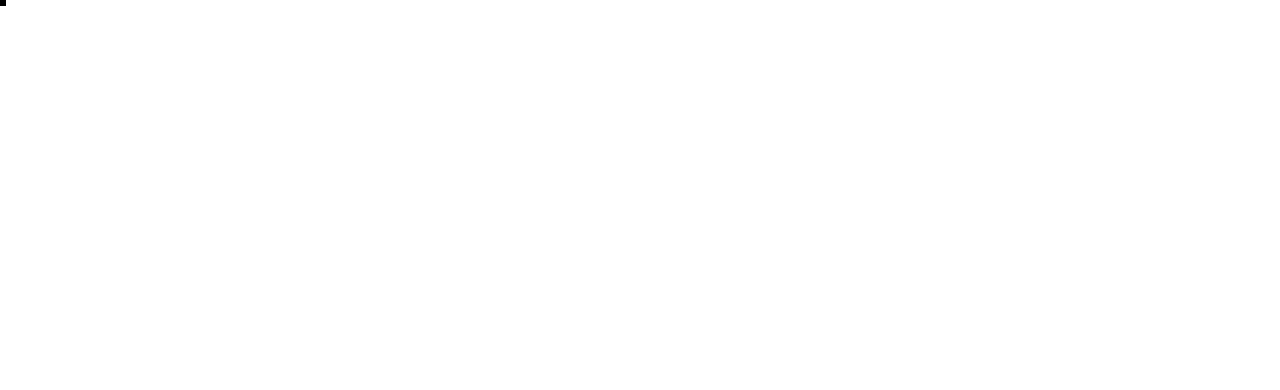
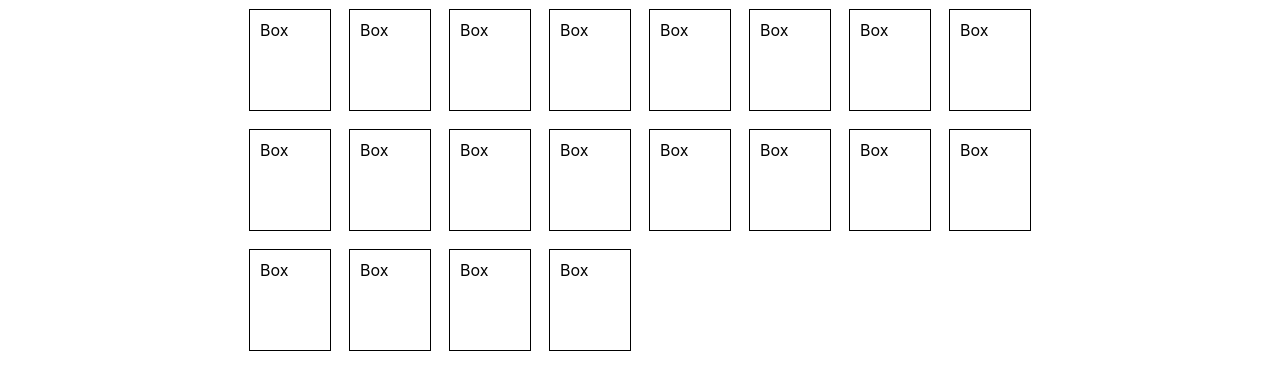
Before and after one commit to ahmedsadman/react-drag-selector, a React (Create React App) app: page / in a window 1280 px wide. Shown: the top 390 px of the page. Built offline with nearby package versions, Linux system fonts and the light colour scheme.

Commit message:
ignore elements marked as draggable

```diff
--- a/src/App.css
+++ b/src/App.css
@@ -1,38 +1,14 @@
-.App {
-  text-align: center;
+.container {
+  display: flex;
+  width: 800px;
+  margin: 0 auto;
+  flex-wrap: wrap;
 }
 
-.App-logo {
-  height: 40vmin;
-  pointer-events: none;
+.box {
+  border: 1px solid black;
+  width: 60px;
+  height: 80px;
+  padding: 10px;
+  margin: 9px;
 }
-
-@media (prefers-reduced-motion: no-preference) {
-  .App-logo {
-    animation: App-logo-spin infinite 20s linear;
-  }
-}
-
-.App-header {
-  background-color: #282c34;
-  min-height: 100vh;
-  display: flex;
-  flex-direction: column;
-  align-items: center;
-  justify-content: center;
-  font-size: calc(10px + 2vmin);
-  color: white;
-}
-
-.App-link {
-  color: #61dafb;
-}
-
-@keyframes App-logo-spin {
-  from {
-    transform: rotate(0deg);
-  }
-  to {
-    transform: rotate(360deg);
-  }
-}
--- a/src/App.js
+++ b/src/App.js
@@ -6,6 +6,7 @@
   const [dragEnd, setDragEnd] = useState(null);
   const [isMouseDown, setIsMouseDown] = useState(true);
   const [selectionBox, setSelectionBox] = useState(null);
+  const [showSelection, setShowSelection] = useState(false);
 
   const calculateBox = (aX, aY, bX, bY) => {
     const x = Math.abs(aX - bX);
@@ -25,17 +26,19 @@
   const onMouseUp = (evt) => {
     evt.preventDefault();
     removeHandlers();
-
-    console.log('drag end', evt.pageX, evt.pageY);
+    setShowSelection(false);
     setIsMouseDown(false);
-    // setDragEnd([evt.pageX, evt.pageY]);
   }
 
   const onMouseDown = (evt) => {
     evt.preventDefault();
+    if (evt.target.dataset.draggable) {
+      return;
+    }
+
     resetSelection();
+    setShowSelection(true);
 
-    console.log('drag start', evt.pageX, evt.pageY);
     setIsMouseDown(true);
     setDragStart([evt.pageX, evt.pageY]);
 
@@ -91,8 +94,9 @@
 
   let selectionStyles = {
     position: 'absolute',
-    zIndex: 1000000,
-    border: '3px solid black'
+    zIndex: -10,
+    border: '1px solid red',
+    display: showSelection ? 'inline-block' : 'none'
   }
 
   if (selectionBox) {
@@ -102,8 +106,20 @@
     }
   }
 
+  const renderBoxes = () => {
+    const boxes = [];
+    for (let i = 0; i < 20; i++) {
+      const box = <div className='box' data-draggable={true}>Box</div>;
+      boxes.push(box);
+    }
+    return boxes;
+  }
+
   return (
-    <div style={{ border: '1px solid black', ...selectionStyles }}></div>
+    <div className='container'>
+      <div style={selectionStyles}></div>
+      {renderBoxes()}
+    </div>
   );
 }
 
```
